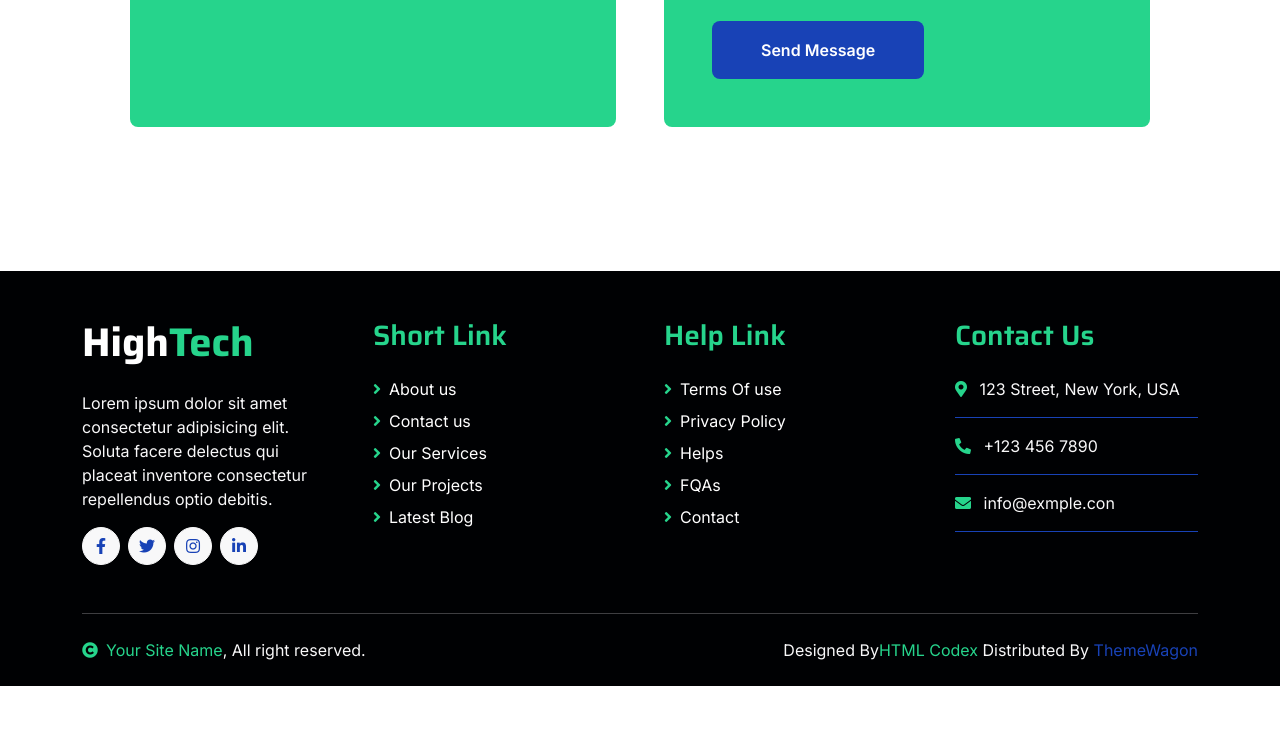
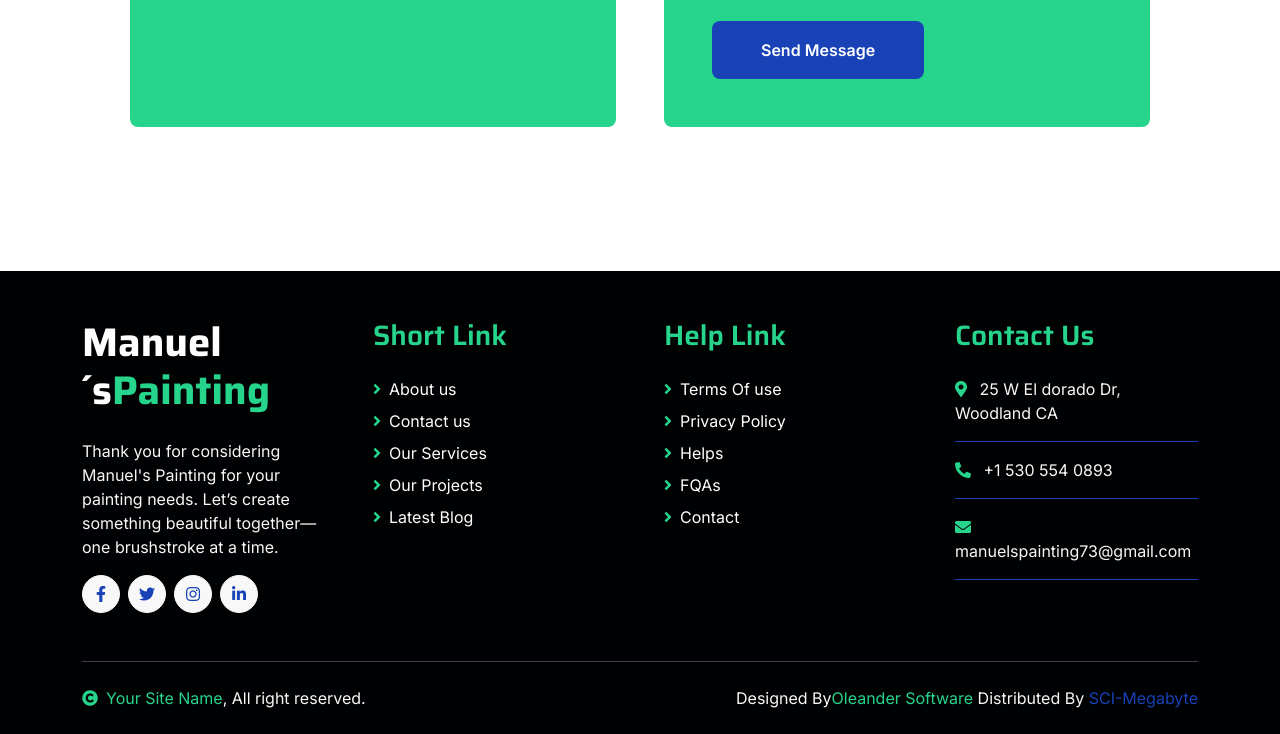
Before and after one commit to 01eander/01eander.github.io, a plain HTML site: page index.html in a window 1280 px wide. Shown: the part 5979-6713 px from the top of the page. Before the commit the page ends 6665 px from the top, so only its background shows below. Drawn offline with nearby package versions, Linux system fonts and the light colour scheme; grey boxes are pictures that could not be loaded.

Commit message:
Update index.html

```diff
--- a/index.html
+++ b/index.html
@@ -708,7 +708,7 @@
                                 </div>
                                 <div class="ms-3">
                                     <h4 class="text-primary">Address</h4>
-                                    <a href="https://maps.app.goo.gl/ZcZujUxYhraRqoeX9" target="_blank" class="h5">25 W El dorado Dr, CA</a>
+                                    <a href="https://maps.app.goo.gl/ZcZujUxYhraRqoeX9" target="_blank" class="h5">25 W El dorado Dr, Woodland CA</a>
                                 </div>
                             </div>
                         </div>
@@ -774,9 +774,9 @@
                 <div class="row g-5">
                     <div class="col-lg-3 col-md-6">
                         <a href="index.html">
-                            <h1 class="text-white fw-bold d-block">High<span class="text-secondary">Tech</span> </h1>
+                            <h1 class="text-white fw-bold d-block">Manuel´s<span class="text-secondary">Painting</span> </h1>
                         </a>
-                        <p class="mt-4 text-light">Lorem ipsum dolor sit amet consectetur adipisicing elit. Soluta facere delectus qui placeat inventore consectetur repellendus optio debitis.</p>
+                        <p class="mt-4 text-light">Thank you for considering Manuel's Painting for your painting needs. Let’s create something beautiful together—one brushstroke at a time.</p>
                         <div class="d-flex hightech-link">
                             <a href="" class="btn-light nav-fill btn btn-square rounded-circle me-2"><i class="fab fa-facebook-f text-primary"></i></a>
                             <a href="" class="btn-light nav-fill btn btn-square rounded-circle me-2"><i class="fab fa-twitter text-primary"></i></a>
@@ -807,9 +807,9 @@
                     <div class="col-lg-3 col-md-6">
                         <a href="#" class="h3 text-secondary">Contact Us</a>
                         <div class="text-white mt-4 d-flex flex-column contact-link">
-                            <a href="#" class="pb-3 text-light border-bottom border-primary"><i class="fas fa-map-marker-alt text-secondary me-2"></i> 123 Street, New York, USA</a>
-                            <a href="#" class="py-3 text-light border-bottom border-primary"><i class="fas fa-phone-alt text-secondary me-2"></i> +123 456 7890</a>
-                            <a href="#" class="py-3 text-light border-bottom border-primary"><i class="fas fa-envelope text-secondary me-2"></i> info@exmple.con</a>
+                            <a href="#" class="pb-3 text-light border-bottom border-primary"><i class="fas fa-map-marker-alt text-secondary me-2"></i> 25 W El dorado Dr, Woodland CA</a>
+                            <a href="#" class="py-3 text-light border-bottom border-primary"><i class="fas fa-phone-alt text-secondary me-2"></i> +1 530 554 0893</a>
+                            <a href="#" class="py-3 text-light border-bottom border-primary"><i class="fas fa-envelope text-secondary me-2"></i> manuelspainting73@gmail.com</a>
                         </div>
                     </div>
                 </div>
@@ -820,7 +820,7 @@
                     </div>
                     <div class="col-md-6 text-center text-md-end">
                         <!--/*** This template is free as long as you keep the footer author’s credit link/attribution link/backlink. If you'd like to use the template without the footer author’s credit link/attribution link/backlink, you can purchase the Credit Removal License from "https://htmlcodex.com/credit-removal". Thank you for your support. ***/-->
-                        <span class="text-light">Designed By<a href="https://htmlcodex.com" class="text-secondary">HTML Codex</a> Distributed By <a href="https://themewagon.com">ThemeWagon</a></span>
+                        <span class="text-light">Designed By<a href="" class="text-secondary">Oleander Software</a> Distributed By <a href="https://themewagon.com">SCI-Megabyte</a></span>
                     </div>
                 </div>
             </div>
```
